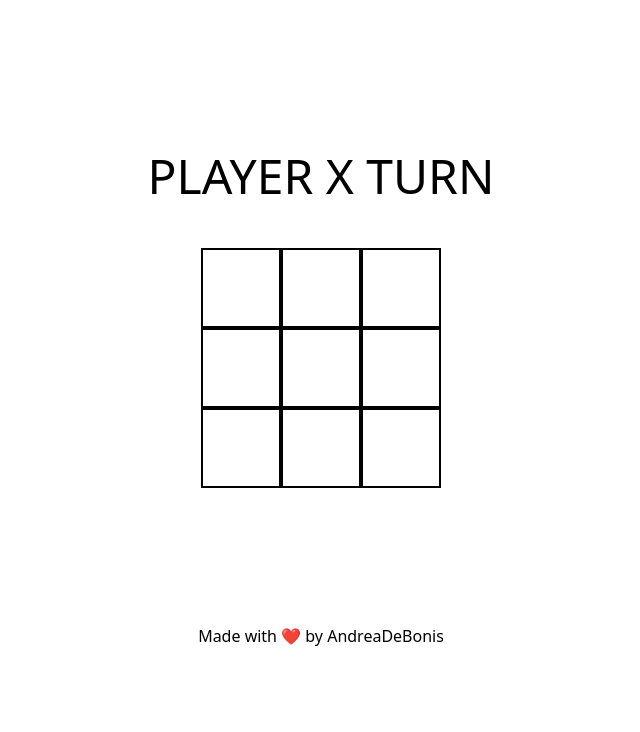
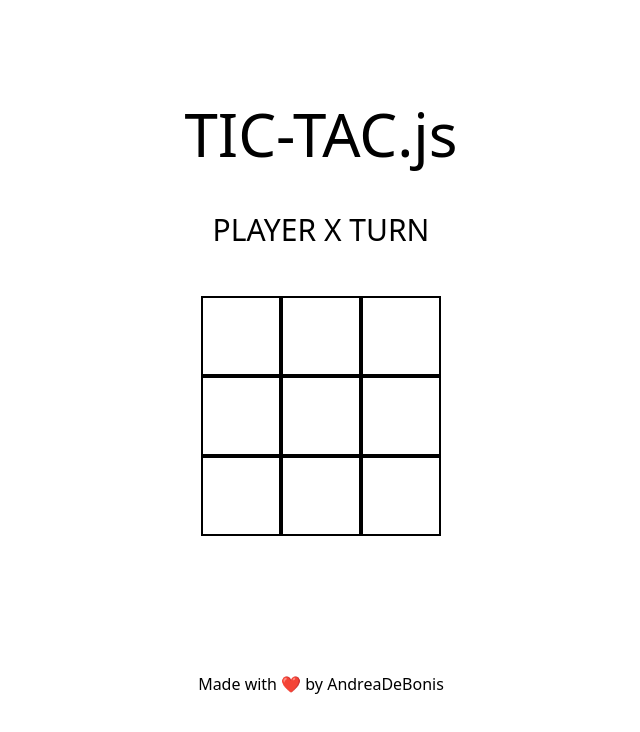
Before and after one commit to AndreaDeBonis/TicTacToe, a plain HTML site: page index.html in a window 1280 px wide. Shown: the whole page, without its empty margins (319-959 px from the left). Drawn offline with Linux system fonts and the light colour scheme.

Commit message:
Added title and icon

```diff
--- a/index.html
+++ b/index.html
@@ -5,11 +5,13 @@
     <meta name="viewport" content="width=device-width, initial-scale=1.0">
     <script src="./src/script.js" defer></script>
     <link href="./src/output.css" rel="stylesheet">
-    <title>Document</title>
+    <link rel="icon" href="./src/tic-tac-toe.png">
+    <title>Tic-tac.js</title>
 </head>
 <body>
     <div class="flex flex-col gap-12 justify-center items-center h-screen">
-        <div class="text-5xl" id="player"></div>
+        <div class="text-6xl">TIC-TAC.js</div>
+        <div class="text-3xl" id="player"></div>
         <div class=" grid grid-cols-[80px_80px_80px] w-60 h-60 " id="game-board">
             <div class="flex flex-col border-2 border-solid border-black w-20 h-20 justify-center items-center" id="0"></div>
             <div class="flex border-2 border-solid border-black w-20 h-20 justify-center items-center" id="1"></div>
```
Also changed, not shown: src/output.css, src/tic-tac-toe.png (added).
